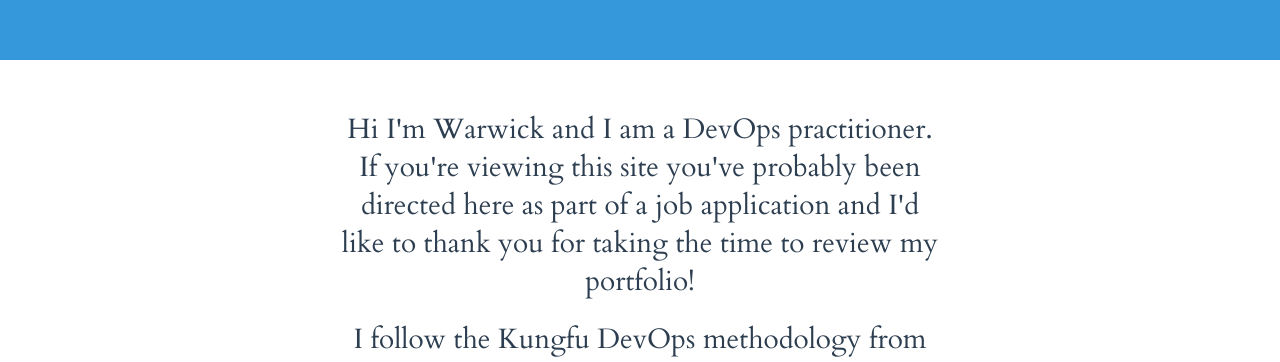
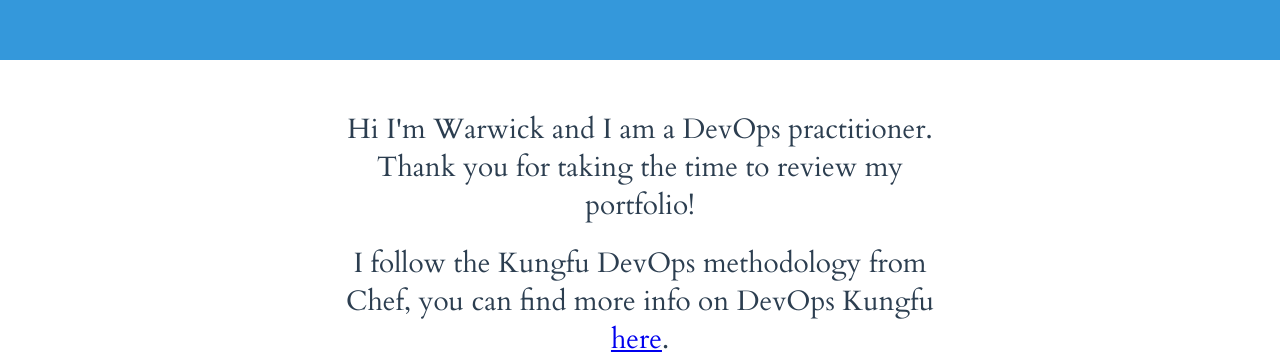
Before and after one commit to peatey/elwaz-portfolio, a plain HTML site: page index.html in a window 1280 px wide. Shown: the part 2048-2410 px from the top of the page. Drawn offline with Linux system fonts and the light colour scheme.

Commit message:
updated info in html

```diff
--- a/index.html
+++ b/index.html
@@ -119,8 +119,7 @@
 
     <section class="section section--alignCentered section--description">
       <p class="color--darkgrey section__description">
-        Hi I'm Warwick and I am a DevOps practitioner. If you're viewing this site you've probably
-        been directed here as part of a job application and I'd like to thank you for taking the
+        Hi I'm Warwick and I am a DevOps practitioner. Thank you for taking the
         time to review my portfolio!
       </p>
 
```
